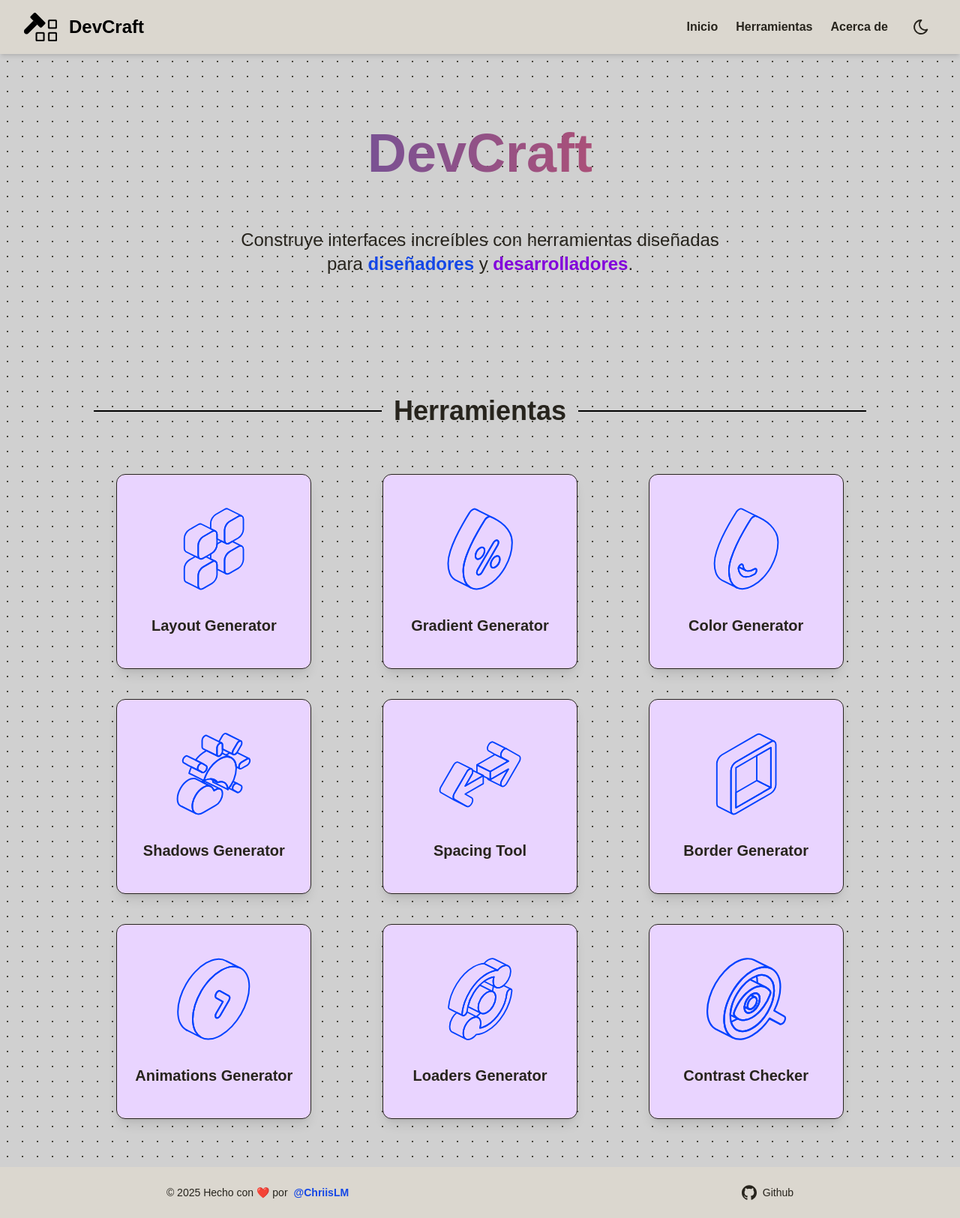
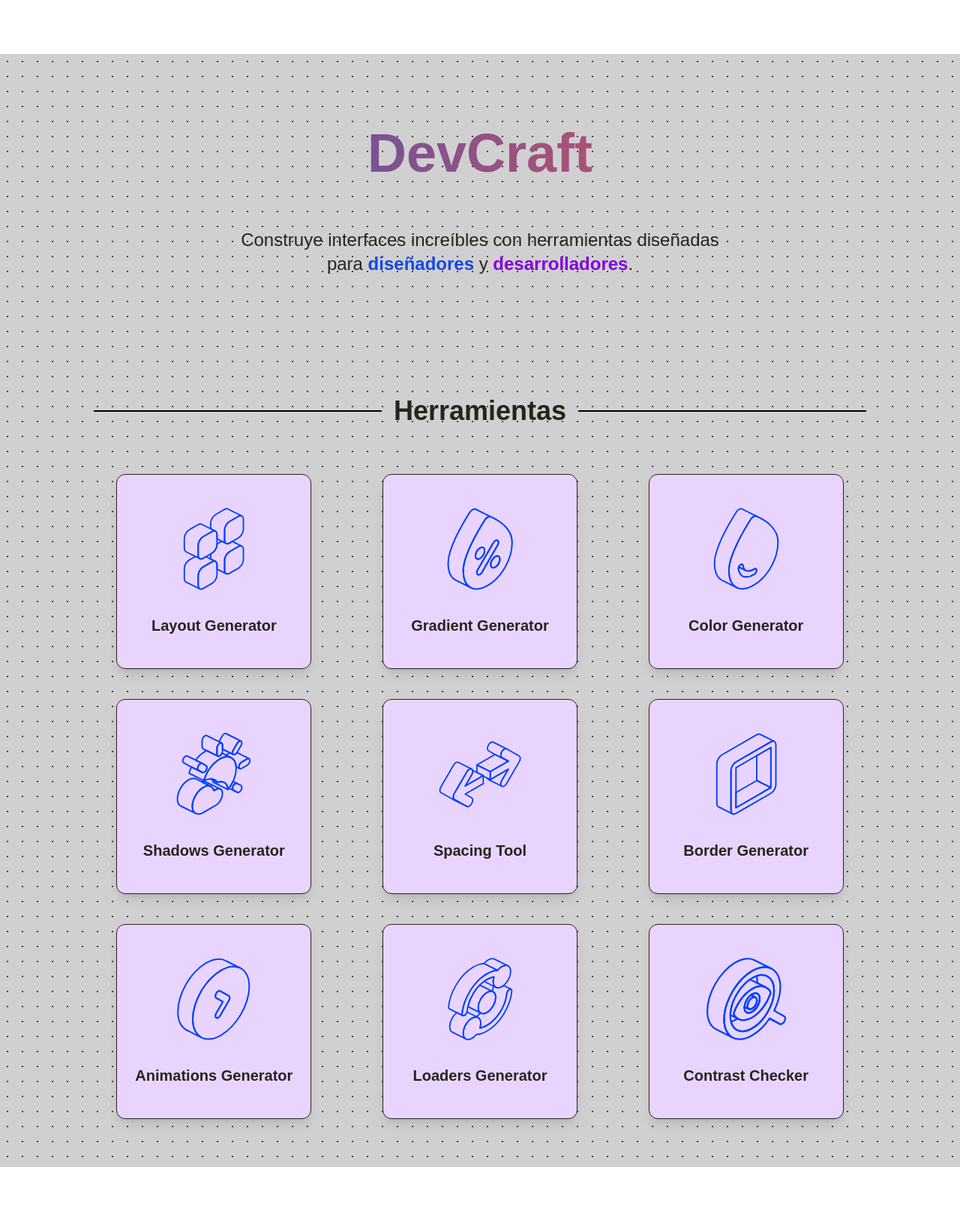
Before and after one commit to ChriisLM/DevCraft, a React (Vite) app: page / in a window 1280 px wide. Shown: the whole page at 75% size. After the commit the page ends 1556 px from the top, so only its background shows below. Built offline with nearby package versions, Linux system fonts and the light colour scheme.

Commit message:
refactor: Refactory structure of app

```diff
--- a/src/App.tsx
+++ b/src/App.tsx
@@ -1,14 +1,10 @@
-import { Footer } from "./components/sections/Footer";
-import { Header } from "./components/sections/Header";
 import AppRoutes from "./router";
 
 function App() {
   return (
     <>
       <div>
-        <Header />
         <AppRoutes />
-        <Footer />
       </div>
     </>
   );
```
